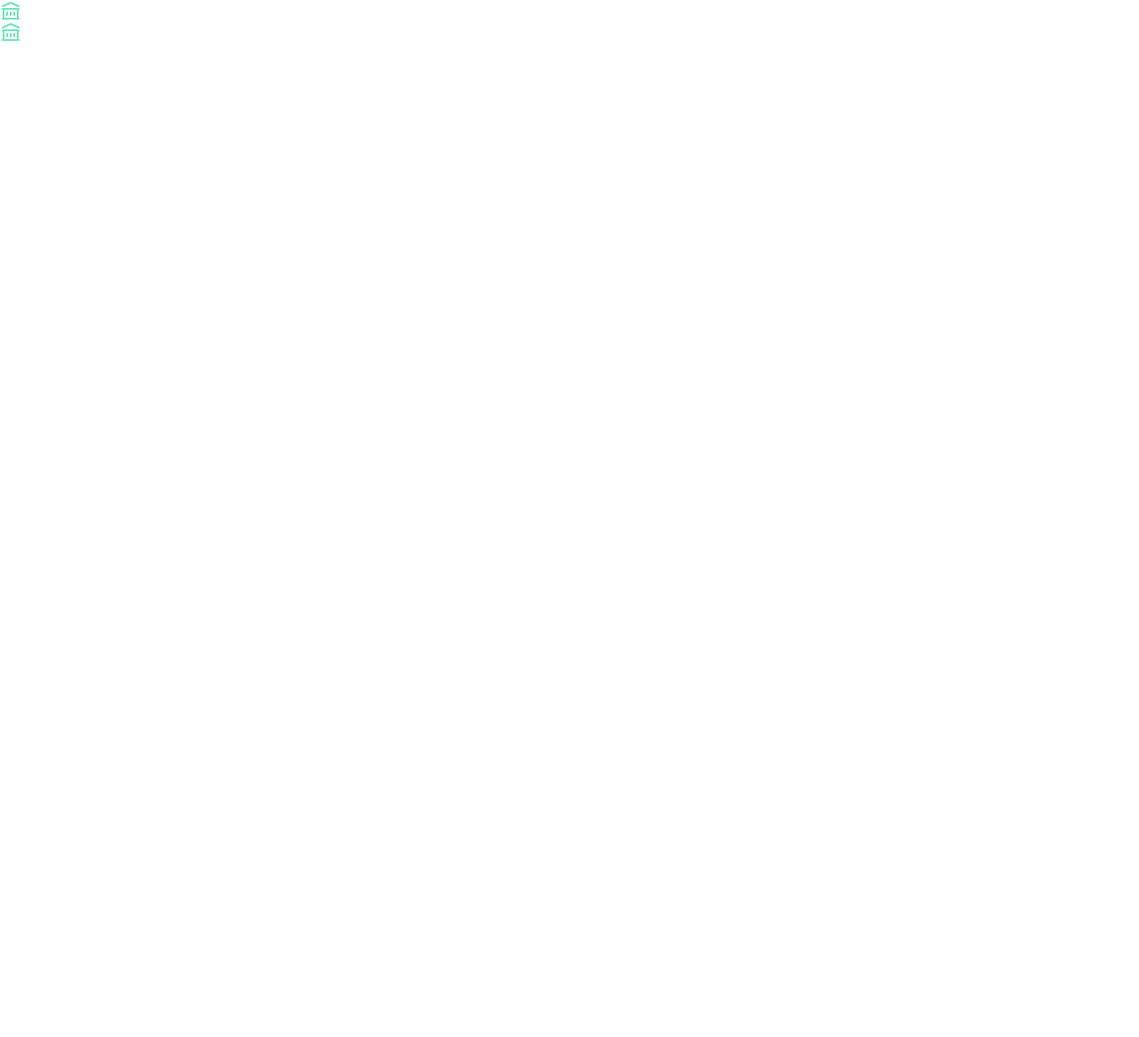
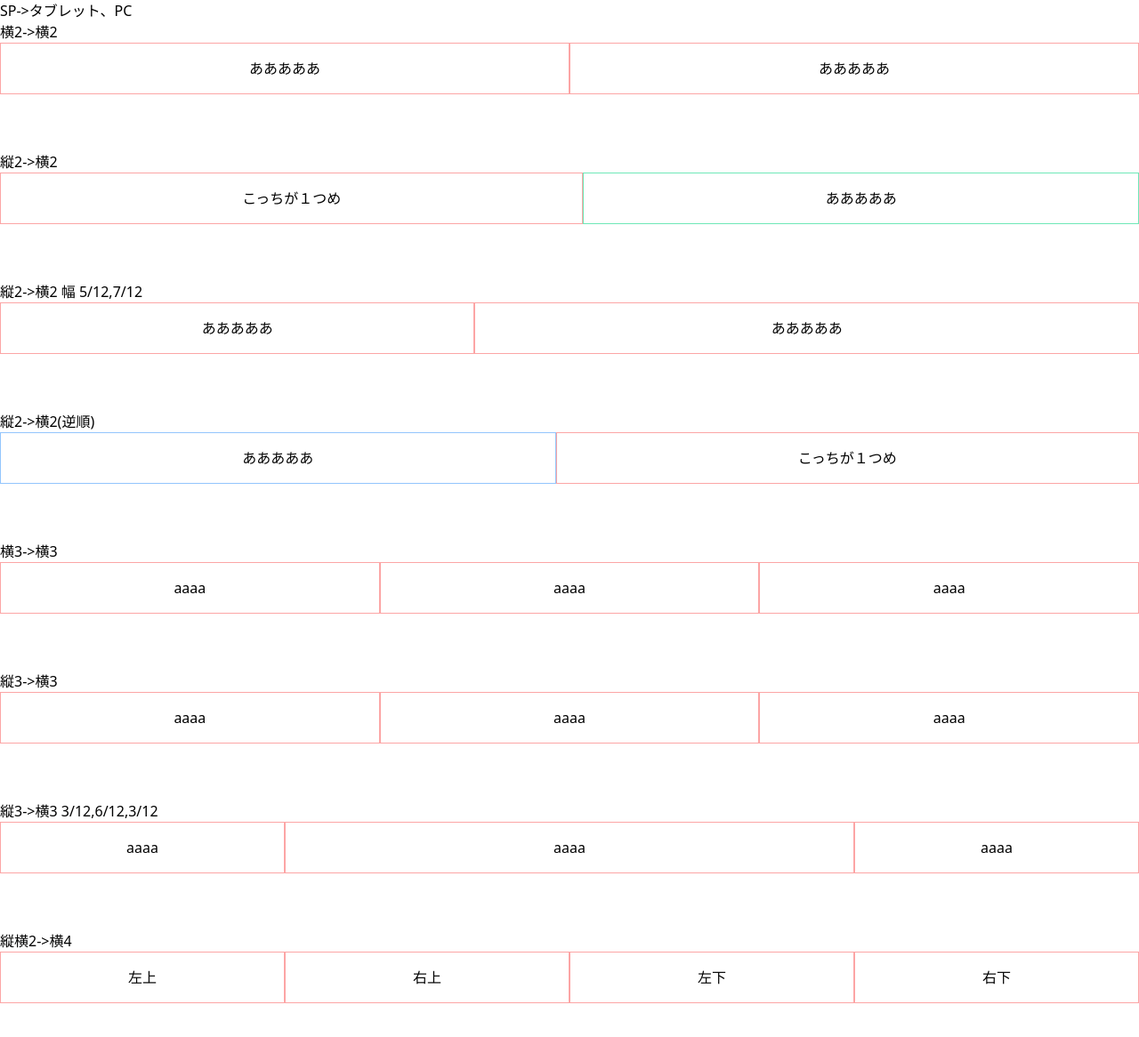
Before and after one commit to Takumikimura1899/TailwindCSS-React-Practice, a React (Create React App) app: page / in a window 1280 px wide. Shown: the top 1166 px of the page at 89% size. Before the commit the page ends 800 px from the top, so only its background shows below. Built offline with nearby package versions, Linux system fonts and the light colour scheme.

Commit message:
FlexLayouts

```diff
--- a/src/App.js
+++ b/src/App.js
@@ -19,6 +19,7 @@ import Shadow from './components/basic/Shadow';
 import Visibility from './components/layout/Visibility';
 import WidthHeight from './components/basic/WidthHeight';
 import HeroIcons from './components/Design/HeroIcons';
+import FlexBoxLayouts from './components/Design/FlexBoxLayouts';
 
 function App() {
   return (
@@ -41,7 +42,8 @@ function App() {
       {/* <Overflow /> */}
       {/* <Visibility /> */}
       {/* <Container /> */}
-      <HeroIcons />
+      {/* <HeroIcons /> */}
+      <FlexBoxLayouts />
     </>
   );
 }
--- /dev/null
+++ b/src/components/Design/FlexBoxLayouts.jsx
@@ -0,0 +1,98 @@
+import React from 'react';
+
+const FlexBoxLayouts = () => {
+  return (
+    <>
+      SP-&gt;タブレット、PC
+      <br />
+      横2-{'>'}横2
+      <div className='flex justify-center mb-16'>
+        <div className='text-center border border-red-300 py-4 flex-grow'>
+          あああああ
+        </div>
+        <div className='text-center border border-red-300 py-4 flex-grow'>
+          あああああ
+        </div>
+      </div>
+      縦2-{'>'}横2
+      <div className='md:flex justify-center mb-16'>
+        <div className='text-center border border-red-300 py-4 flex-grow'>
+          こっちが１つめ
+        </div>
+        <div className='text-center border border-green-300 py-4 flex-grow'>
+          あああああ
+        </div>
+      </div>
+      縦2-{'>'}横2 幅 5/12,7/12
+      <div className='md:flex justify-center mb-16'>
+        <div className='text-center border border-red-300 py-4 flex-grow md:w-5/12'>
+          あああああ
+        </div>
+        <div className='text-center border border-red-300 py-4 flex-grow md:w-7/12'>
+          あああああ
+        </div>
+      </div>
+      縦2-{'>'}横2(逆順)
+      <div className='md:flex flex-row-reverse justify-center mb-16'>
+        <div className='text-center border border-red-300 py-4 flex-grow'>
+          こっちが１つめ
+        </div>
+        <div className='text-center border border-blue-300 py-4 flex-grow'>
+          あああああ
+        </div>
+      </div>
+      横3-{'>'}横3
+      <div className='flex justify-center mb-16'>
+        <div className='text-center border border-red-300 py-4 flex-grow'>
+          aaaa
+        </div>
+        <div className='text-center border border-red-300 py-4 flex-grow'>
+          aaaa
+        </div>
+        <div className='text-center border border-red-300 py-4 flex-grow'>
+          aaaa
+        </div>
+      </div>
+      縦3-{'>'}横3
+      <div className='md:flex justify-center mb-16'>
+        <div className='text-center border border-red-300 py-4 flex-grow'>
+          aaaa
+        </div>
+        <div className='text-center border border-red-300 py-4 flex-grow'>
+          aaaa
+        </div>
+        <div className='text-center border border-red-300 py-4 flex-grow'>
+          aaaa
+        </div>
+      </div>
+      縦3-{'>'}横3 3/12,6/12,3/12
+      <div className='md:flex justify-center mb-16'>
+        <div className='text-center border border-red-300 py-4 flex-grow md:w-3/12'>
+          aaaa
+        </div>
+        <div className='text-center border border-red-300 py-4 flex-grow md:w-6/12'>
+          aaaa
+        </div>
+        <div className='text-center border border-red-300 py-4 flex-grow md:w-3/12'>
+          aaaa
+        </div>
+      </div>
+      縦横2-{'>'}横4
+      <div className='flex justify-center flex-wrap mb-16'>
+        <div className='text-center border border-red-300 py-4 w-1/2 md:w-1/4'>
+          左上
+        </div>
+        <div className='text-center border border-red-300 py-4 w-1/2 md:w-1/4'>
+          右上
+        </div>
+        <div className='text-center border border-red-300 py-4 w-1/2 md:w-1/4'>
+          左下
+        </div>
+        <div className='text-center border border-red-300 py-4 w-1/2 md:w-1/4'>
+          右下
+        </div>
+      </div>
+    </>
+  );
+};
+export default FlexBoxLayouts;
```
